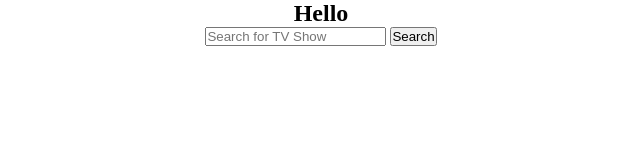
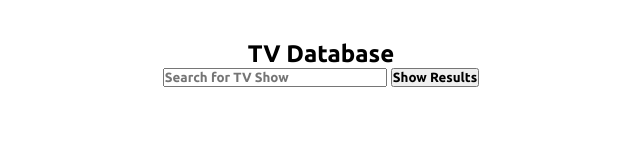
Before and after one commit to patk80/TV-Show-Search, a plain HTML site: page index.html in a window 1280 px wide. Shown: the whole page, without its empty margins (319-959 px from the left). Drawn offline with nearby package versions, Linux system fonts and the light colour scheme.

Commit message:
Adding Google Font/changing styles

```diff
--- a/index.html
+++ b/index.html
@@ -7,17 +7,22 @@
     <title>Document</title>
     <!-- Axios Script -->
     <script src="https://cdnjs.cloudflare.com/ajax/libs/axios/0.24.0/axios.min.js" integrity="sha512-u9akINsQsAkG9xjc1cnGF4zw5TFDwkxuc9vUp5dltDWYCSmyd0meygbvgXrlc/z7/o4a19Fb5V0OUE58J7dcyw==" crossorigin="anonymous" referrerpolicy="no-referrer"></script>
+    <!-- My Stylesheet -->
     <link rel="stylesheet" href="styles.css">
+    <!-- Google Fonts -->
+    <link rel="preconnect" href="https://fonts.googleapis.com">
+    <link rel="preconnect" href="https://fonts.gstatic.com" crossorigin>
+    <link href="https://fonts.googleapis.com/css2?family=Ubuntu:ital,wght@0,700;1,400&display=swap" rel="stylesheet">
 </head>
 <body>
 
     <!-- API: https://www.tvmaze.com/api -->
 
     <section id="main-container">
-        <h1>Hello</h1>
+        <h1>TV Database</h1>
         <form id="search-form">
             <input type="text" placeholder="Search for TV Show" name="query">
-            <button>Search</button>
+            <button>Show Results</button>
         </form>
     </section>
 
--- a/styles.css
+++ b/styles.css
@@ -8,4 +8,11 @@
     display: flex;
     flex-direction: column;
     align-items: center;
+    padding-top: 40px;
 }
+
+h1,
+input,
+button {
+    font-family: 'Ubuntu', sans-serif;
+}
```
